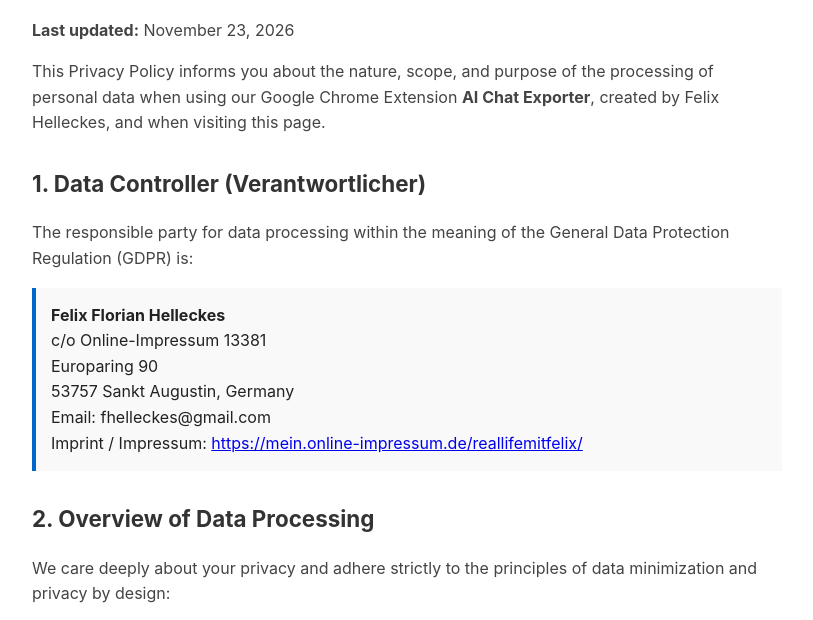
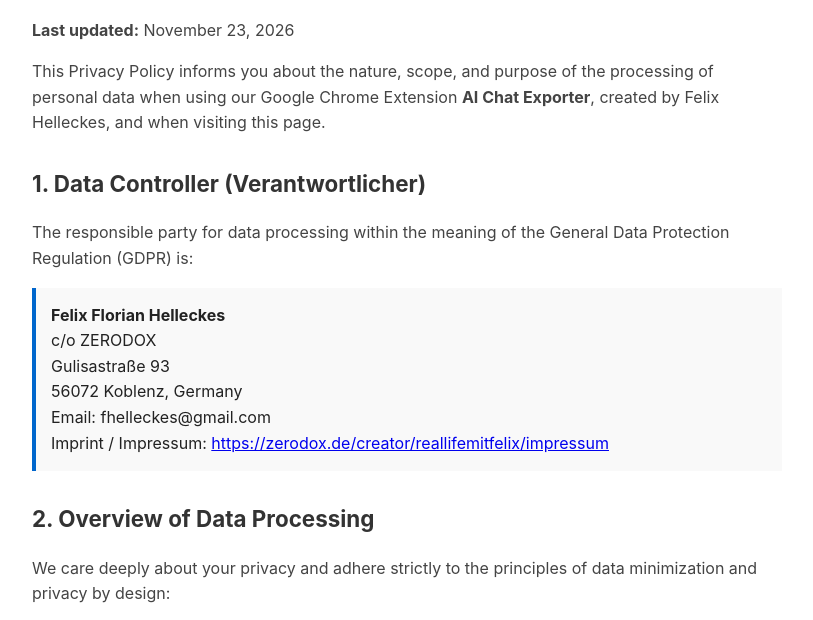
Before and after one commit to Felix-Helleckes/dataprivacy, a plain HTML site: page index.html in a window 1280 px wide. Shown: the part 107-727 px from the top of the page, without its empty margins (233-1046 px from the left). Drawn offline with Linux system fonts and the light colour scheme.

Commit message:
Impressum: Online-Impressum durch ZERODOX ersetzen
Online-Impressum ist eingestellt. Impressum-Link zeigt jetzt auf
https://zerodox.de/creator/reallifemitfelix/impressum, die ladungsfähige
Anschrift lautet c/o ZERODOX, Gulisastraße 93, 56072 Koblenz.

Co-Authored-By: Claude Opus 5.5 <noreply@anthropic.com>

```diff
--- a/index.html
+++ b/index.html
@@ -32,11 +32,11 @@
     <p>The responsible party for data processing within the meaning of the General Data Protection Regulation (GDPR) is:</p>
     <div class="contact-box">
         <strong>Felix Florian Helleckes</strong><br>
-        c/o Online-Impressum 13381<br>
-        Europaring 90<br>
-        53757 Sankt Augustin, Germany<br>
+        c/o ZERODOX<br>
+        Gulisastraße 93<br>
+        56072 Koblenz, Germany<br>
         Email: fhelleckes@gmail.com<br>
-        Imprint / Impressum: <a href="https://mein.online-impressum.de/reallifemitfelix/" rel="noopener">https://mein.online-impressum.de/reallifemitfelix/</a>
+        Imprint / Impressum: <a href="https://zerodox.de/creator/reallifemitfelix/impressum" rel="noopener">https://zerodox.de/creator/reallifemitfelix/impressum</a>
     </div>
 
     <h2>2. Overview of Data Processing</h2>
@@ -70,7 +70,7 @@
     <p>If you have any questions or concerns regarding this Privacy Policy or the Extension, please feel free to contact the developer directly at the email address listed above.</p>
 
     <footer>
-        <a href="https://mein.online-impressum.de/reallifemitfelix/" rel="noopener">Imprint / Impressum</a>
+        <a href="https://zerodox.de/creator/reallifemitfelix/impressum" rel="noopener">Imprint / Impressum</a>
     </footer>
 
 </body>
```
